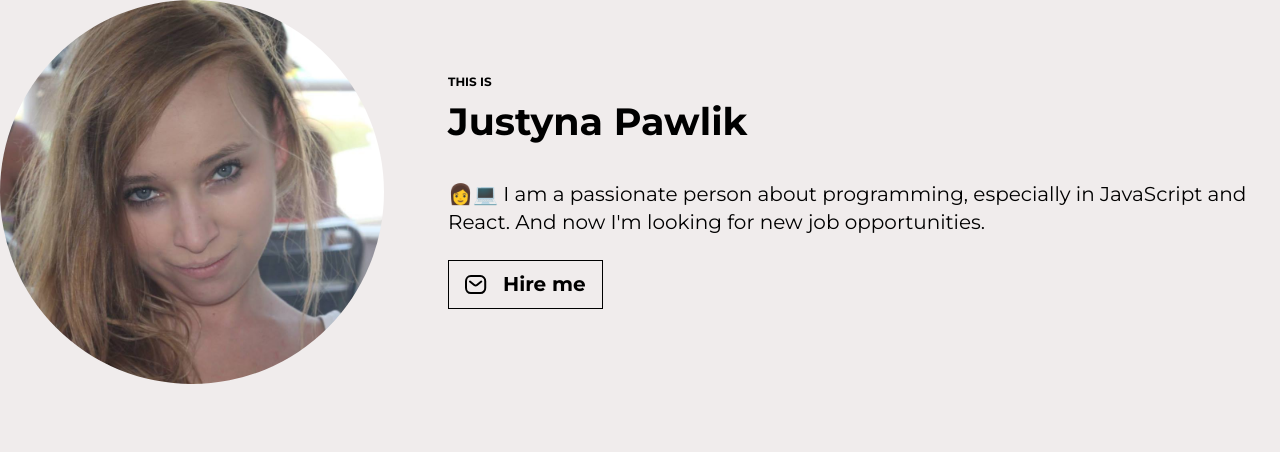
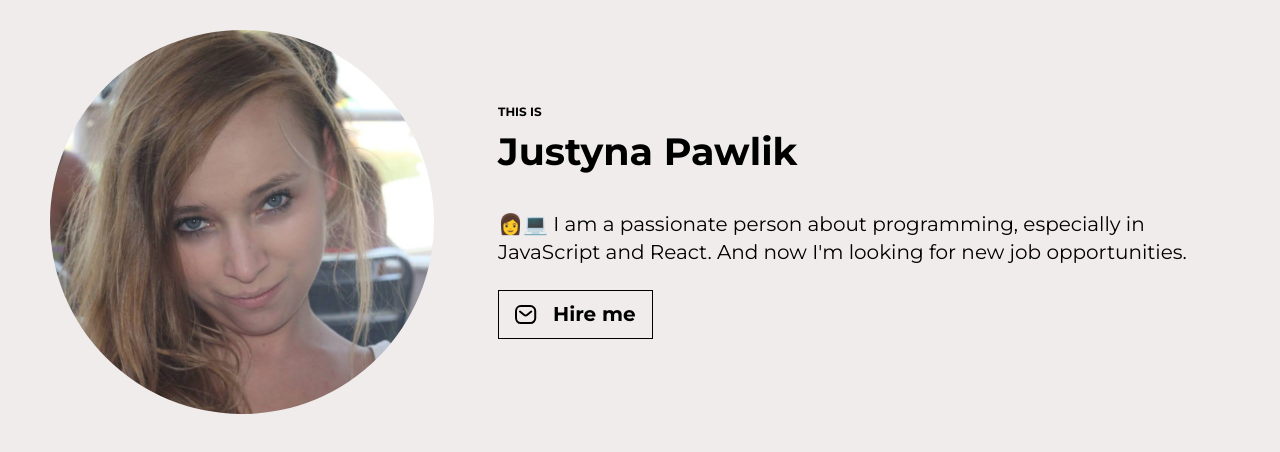
Before and after one commit to JustynaPawlik/personal-homepage-react, a React (Create React App) app: page / in a window 1280 px wide. Shown: the top 452 px of the page. Built offline with nearby package versions, Linux system fonts and the light colour scheme.

Commit message:
added Container Component

```diff
--- a/src/App.js
+++ b/src/App.js
@@ -3,14 +3,17 @@ import { Normalize } from "styled-normalize";
 import { GlobalStyle } from "./GlobalStyle";
 import { PersonalHomepage } from "./features/personalHomepage";
 import { theme } from "./theme";
+import Container from "./common/Container";
 
 function App() {
   return (
+    <Container>
     <ThemeProvider theme={theme}>
       <Normalize />
     <GlobalStyle />
     <PersonalHomepage />
     </ThemeProvider>
+    </Container>
   );
 }
 
--- /dev/null
+++ b/src/common/Container/index.js
@@ -0,0 +1,9 @@
+import { ContainerElement } from "./styled";
+
+const Container = ({ children }) => (
+    <ContainerElement>
+        {children}
+    </ContainerElement>
+);
+
+export default Container;
--- /dev/null
+++ b/src/common/Container/styled.js
@@ -0,0 +1,8 @@
+import styled from "styled-components";
+
+export const ContainerElement = styled.main`
+    max-width: 1200px;
+    margin: 20px auto;
+    padding: 10px;
+}
+`;
```
